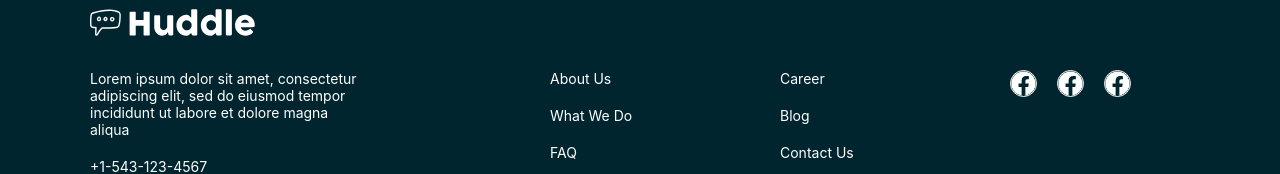
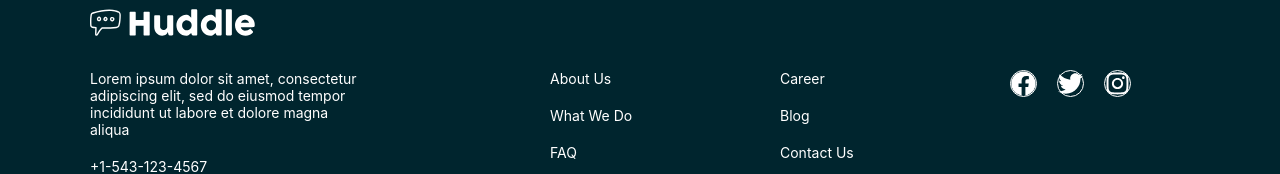
Before and after one commit to mwong068/korean-skincare-routine, a React (Create React App) app: page / in a window 1280 px wide. Shown: the part 521-695 px from the top of the page. Built offline with nearby package versions, Linux system fonts and the light colour scheme.

Commit message:
added social icons from fa

```diff
--- a/src/components/Footer/Content/index.tsx
+++ b/src/components/Footer/Content/index.tsx
@@ -1,7 +1,7 @@
 import React from 'react';
 import styled from 'styled-components';
 import { FontAwesomeIcon } from '@fortawesome/react-fontawesome';
-import { faFacebook } from '@fortawesome/free-brands-svg-icons';
+import { faFacebook, faTwitter, faInstagram } from '@fortawesome/free-brands-svg-icons';
 
 const Background = styled.div`
     color: white;
@@ -82,8 +82,8 @@ class Content extends React.Component {
             <Socials>
                 <ul>
                     <li><FontAwesomeIcon icon={faFacebook} className="icons" /></li>
-                    <li><FontAwesomeIcon icon={faFacebook} className="icons" /></li>
-                    <li><FontAwesomeIcon icon={faFacebook} className="icons" /></li>
+                    <li><FontAwesomeIcon icon={faTwitter} className="icons" /></li>
+                    <li><FontAwesomeIcon icon={faInstagram} className="icons" /></li>
                 </ul>
             </Socials>
         </Background>
```
